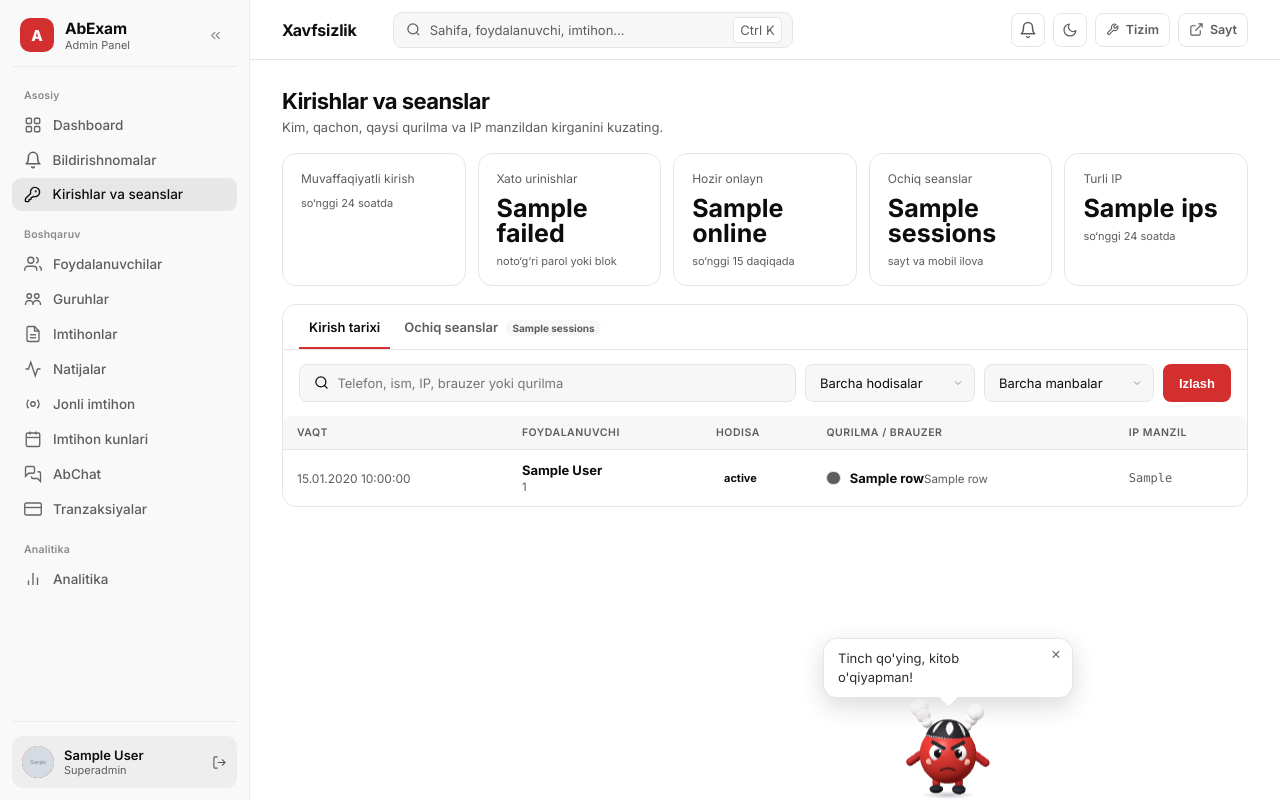
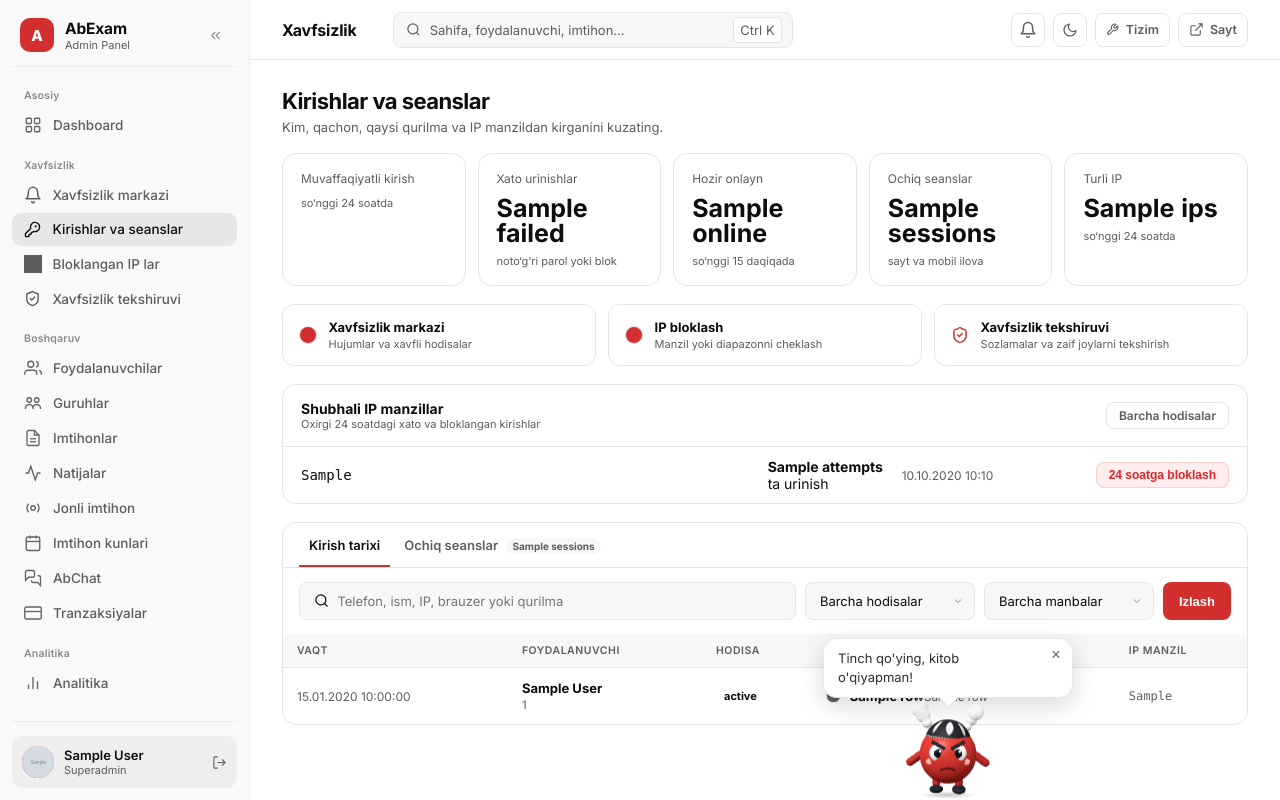
Before and after one commit to Iftix0r/abexam.uz, a Django app: template templates/panel/login_sessions.html in a window 1280 px wide. Run offline with Django 5.2, Linux system fonts and the light colour scheme; a user stored in the database is signed in; tables that the repository leaves empty hold one stand-in row (values such as "Sample post"); the template is opened without the code that fills it: most values are stand-ins (such as "Sample title", 1, 10 or a date in 2020); grey boxes marked "Sample" are stand-in pictures; data that the repository does not hold is empty; some libraries are stand-ins or nearby versions.

Commit message:
Enhance login sessions page; add suspicious IP tracking and display, update navigation for security features

```diff
--- a/panel/tests.py
+++ b/panel/tests.py
@@ -45,9 +45,12 @@ class EnglishPanelTests(TestCase):
         from users.models import LoginLog
         LoginLog.objects.create(user=self.student, username_attempt='ali', ip='1.2.3.4',
                                 user_agent='Mozilla/5.0 Chrome', status='success')
+        LoginLog.objects.create(username_attempt='ali', ip='5.6.7.8', user_agent='Bot', status='failed')
         history = self.client.get(reverse('panel:login_sessions'))
         self.assertContains(history, 'Kirishlar va seanslar')
         self.assertContains(history, '1.2.3.4')
+        self.assertContains(history, 'Shubhali IP manzillar')
+        self.assertContains(history, '5.6.7.8')
         sessions = self.client.get(reverse('panel:login_sessions'), {'tab': 'sessions'})
         self.assertContains(sessions, 'Samsung SM-A515F')
         self.assertContains(sessions, 'Mobil ilova')
--- a/templates/panel/base.html
+++ b/templates/panel/base.html
@@ -495,15 +495,22 @@ a.tg-pill:hover{background:#229ed92e}
     Dashboard
   </a>
 
-  <a href="{% url 'panel:alerts' %}" class="nav-item {% block nav_alerts %}{% endblock %}">
+  <span class="nav-section">Xavfsizlik</span>
+  <a href="{% url 'panel:alerts' %}?tab=security" class="nav-item {% block nav_alerts %}{% endblock %}">
     <i class=lc-bell style="font-size:16px"></i>
-    <span>Bildirishnomalar</span>
+    <span>Xavfsizlik markazi</span>
     <span class="nav-badge" data-alert-count{% if not request.staff_alerts_unread %} hidden{% endif %}>{{ request.staff_alerts_unread }}</span>
   </a>
   <a href="{% url 'panel:login_sessions' %}" class="nav-item {% block nav_login_sessions %}{% endblock %}">
     <i class=lc-key-round style="font-size:16px"></i>
     <span>Kirishlar va seanslar</span>
   </a>
+  <a href="{% url 'panel:blocked_ips' %}" class="nav-item">
+    <i class=lc-shield-ban style="font-size:16px"></i><span>Bloklangan IP lar</span>
+  </a>
+  {% if request.user.is_superuser %}<a href="{% url 'panel:security_check' %}" class="nav-item">
+    <i class=lc-shield-check style="font-size:16px"></i><span>Xavfsizlik tekshiruvi</span>
+  </a>{% endif %}
   <span class="nav-section">Boshqaruv</span>
   <a href="{% url 'panel:users' %}" class="nav-item {% block nav_users %}{% endblock %}">
     <svg fill="none" stroke="currentColor" viewBox="0 0 24 24"><path stroke-width="1.8" d="M17 21v-2a4 4 0 0 0-4-4H5a4 4 0 0 0-4 4v2"/><circle cx="9" cy="7" r="4" stroke-width="1.8"/><path stroke-width="1.8" d="M23 21v-2a4 4 0 0 0-3-3.87M16 3.13a4 4 0 0 1 0 7.75"/></svg>
--- a/templates/panel/login_sessions.html
+++ b/templates/panel/login_sessions.html
@@ -11,8 +11,9 @@
 .ls-filters{display:grid;grid-template-columns:minmax(220px,1fr) 170px 170px auto;gap:9px;padding:14px 16px;background:var(--surface)}.ls-filters .search-box{width:100%;height:38px}.ls-filters .form-input{height:38px;padding-block:0}.ls-filters .btn{height:38px}
 .ls-user{display:flex;flex-direction:column;gap:2px}.ls-user strong{font-size:13px}.ls-user small,.ls-device small{color:var(--muted);font-size:11.5px}.ls-event{display:inline-flex;padding:3px 8px;border-radius:7px;font-size:11px;font-weight:650}.ls-event.success{background:#22c55e18;color:var(--green)}.ls-event.failed,.ls-event.blocked{background:#ef444418;color:var(--red)}.ls-device{display:flex;align-items:center;gap:9px}.ls-device i{width:30px;height:30px;display:grid;place-items:center;border:1px solid var(--border);border-radius:8px;color:var(--muted);background:var(--surface2)}.ls-ip{font-family:ui-monospace,SFMono-Regular,Menlo,monospace;color:var(--muted);font-size:12px}.ls-channel{font-size:11px;color:var(--muted)}
 .ls-session-list{padding:8px 16px 16px}.ls-session{display:grid;grid-template-columns:minmax(180px,1.1fr) minmax(170px,1fr) 130px 140px auto;gap:16px;align-items:center;padding:13px 4px;border-bottom:1px solid var(--border)}.ls-session:last-child{border-bottom:0}.ls-session .badge{justify-self:start}
-@media(max-width:1050px){.ls-stats{grid-template-columns:repeat(3,1fr)}}
-@media(max-width:700px){.ls-stats{grid-template-columns:repeat(2,1fr);gap:8px}.ls-filters{grid-template-columns:1fr 1fr}.ls-filters .search-box{grid-column:1/-1}.ls-shell .table-wrap{padding:0 12px}.ls-session{grid-template-columns:1fr 1fr}.ls-session>*:nth-child(3),.ls-session>*:nth-child(4){font-size:11px}}
+.ls-tools{display:grid;grid-template-columns:repeat(3,1fr);gap:12px;margin-bottom:18px}.ls-tool{display:flex;align-items:center;gap:12px;padding:14px 16px;border:1px solid var(--border);border-radius:12px;background:var(--surface);transition:background .15s}.ls-tool:hover{background:var(--surface2)}.ls-tool i{width:36px;height:36px;border-radius:10px;background:var(--surface2);border:1px solid var(--border);display:grid;place-items:center;color:var(--primary);font-size:16px}.ls-tool strong{display:block;font-size:13px}.ls-tool small{display:block;color:var(--muted);font-size:11px;margin-top:2px}.ls-risk{margin-bottom:18px;padding:0;overflow:hidden}.ls-risk-head{display:flex;align-items:center;justify-content:space-between;gap:12px;padding:15px 18px;border-bottom:1px solid var(--border)}.ls-risk-row{display:grid;grid-template-columns:minmax(150px,1fr) 120px 180px auto;gap:14px;align-items:center;padding:11px 18px;border-bottom:1px solid var(--border)}.ls-risk-row:last-child{border-bottom:0}
+@media(max-width:1050px){.ls-stats{grid-template-columns:repeat(3,1fr)}.ls-tools{grid-template-columns:1fr}}
+@media(max-width:700px){.ls-stats{grid-template-columns:repeat(2,1fr);gap:8px}.ls-filters{grid-template-columns:1fr 1fr}.ls-filters .search-box{grid-column:1/-1}.ls-shell .table-wrap{padding:0 12px}.ls-session{grid-template-columns:1fr 1fr}.ls-session>*:nth-child(3),.ls-session>*:nth-child(4){font-size:11px}.ls-risk-row{grid-template-columns:1fr auto}.ls-risk-row>*:nth-child(3){display:none}}
 </style>
 {% endblock %}
 
@@ -25,6 +26,17 @@
   <div class="ls-stat"><span>Ochiq seanslar</span><strong>{{ stats.sessions }}</strong><small>sayt va mobil ilova</small></div>
   <div class="ls-stat"><span>Turli IP</span><strong>{{ stats.ips }}</strong><small>so‘nggi 24 soatda</small></div>
 </section>
+
+<nav class="ls-tools" aria-label="Xavfsizlik vositalari">
+  <a class="ls-tool" href="{% url 'panel:alerts' %}?tab=security"><i class=lc-shield-alert></i><span><strong>Xavfsizlik markazi</strong><small>Hujumlar va xavfli hodisalar</small></span></a>
+  <a class="ls-tool" href="{% url 'panel:blocked_ips' %}"><i class=lc-shield-ban></i><span><strong>IP bloklash</strong><small>Manzil yoki diapazonni cheklash</small></span></a>
+  {% if request.user.is_superuser %}<a class="ls-tool" href="{% url 'panel:security_check' %}"><i class=lc-shield-check></i><span><strong>Xavfsizlik tekshiruvi</strong><small>Sozlamalar va zaif joylarni tekshirish</small></span></a>{% else %}<a class="ls-tool" href="{% url 'panel:alerts' %}"><i class=lc-bell></i><span><strong>Bildirishnomalar</strong><small>Admin ogohlantirishlarini ko‘rish</small></span></a>{% endif %}
+</nav>
+
+{% if suspicious_ips %}<section class="card ls-risk">
+  <div class="ls-risk-head"><div><strong>Shubhali IP manzillar</strong><div class="ls-channel">Oxirgi 24 soatdagi xato va bloklangan kirishlar</div></div><a class="btn btn-ghost btn-sm" href="{% url 'panel:alerts' %}?tab=security">Barcha hodisalar</a></div>
+  {% for item in suspicious_ips %}<div class="ls-risk-row"><code>{{ item.ip }}</code><span><b>{{ item.attempts }}</b> ta urinish</span><span class="td-date">{{ item.last|date:'d.m.Y H:i' }}</span>{% if item.blocked %}<span class="badge badge-red">Bloklangan</span>{% else %}<form method="post" action="{% url 'panel:ip_block' %}" data-confirm="{{ item.ip }} 24 soatga bloklansinmi?">{% csrf_token %}<input type="hidden" name="network" value="{{ item.ip }}"><input type="hidden" name="duration" value="24h"><input type="hidden" name="reason" value="Xato login urinishlari"><input type="hidden" name="back" value="{{ request.path }}"><button class="btn btn-danger btn-sm">24 soatga bloklash</button></form>{% endif %}</div>{% endfor %}
+</section>{% endif %}
 
 <section class="card ls-shell">
   <nav class="ls-tabs">
```
Also changed, not shown: panel/views.py (+7 -2 lines).
